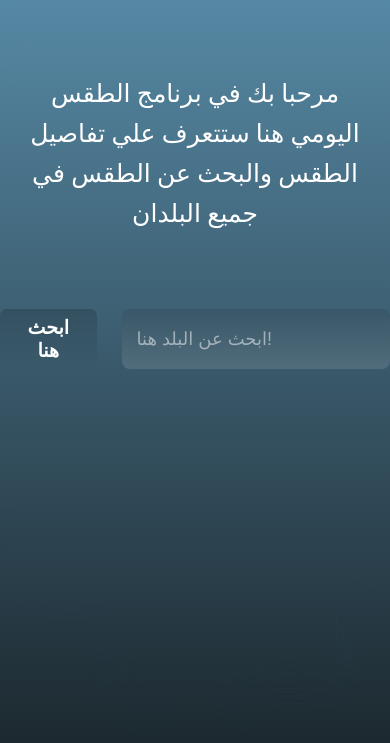
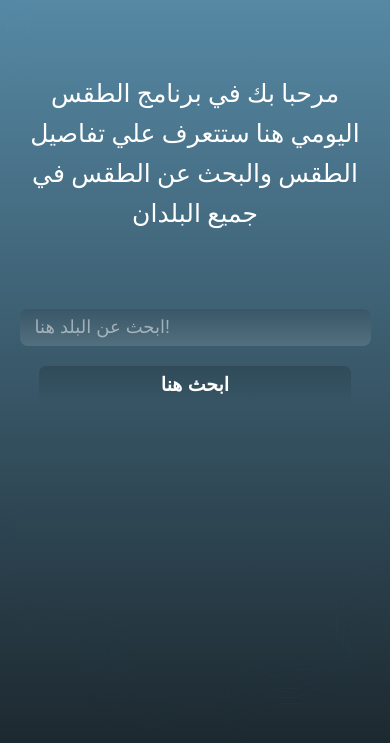
Before and after one commit to ahmedfathy112/Weather-Dark, a plain HTML site: page index.html in a window 390 px wide. Shown: the part 81-824 px from the top of the page. Drawn offline with Linux system fonts and the light colour scheme.

Commit message:
Update design.css

```diff
--- a/design.css
+++ b/design.css
@@ -135,8 +135,18 @@ body {
   .line2 {
     width: 200px;
   }
+  .search-input {
+    flex-direction: column-reverse;
+    justify-content: center;
+  }
+  .search-input button {
+    width: 80%;
+    margin: auto;
+    margin-top: 20px;
+  }
   .search-input input {
-    width: 275px;
+    width: 90%;
+    margin: auto;
   }
   .wether-cards .card {
     width: 90%;
```
